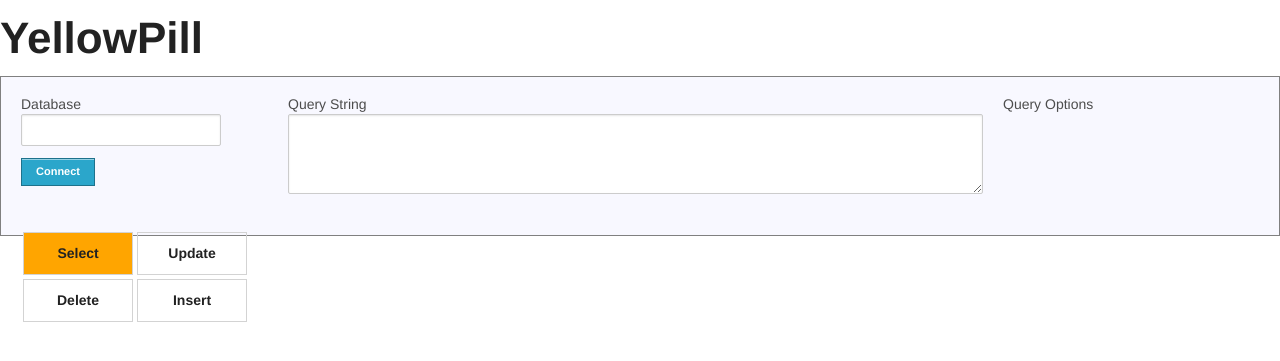
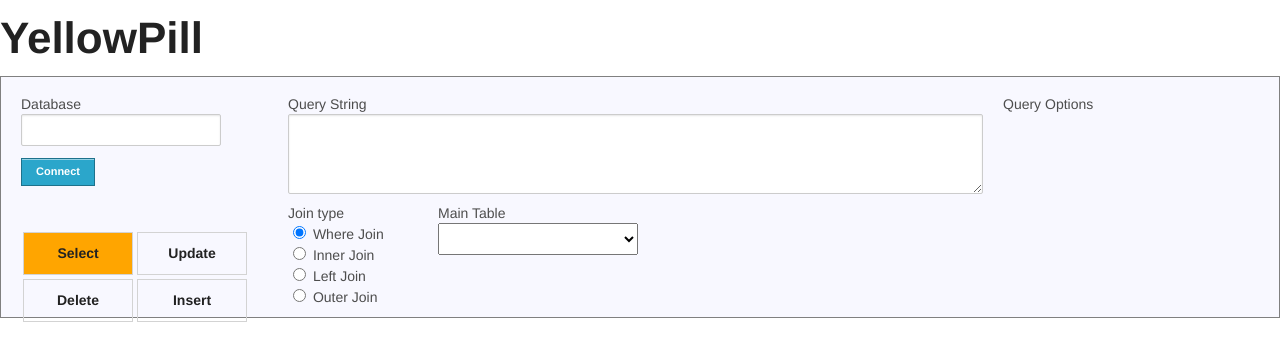
Before and after one commit to anchetaWern/yellowpill, a PHP site: page / in a window 1280 px wide. Shown: the top 361 px of the page. Run offline with PHP 8.4, Linux system fonts and the light colour scheme; lists and menus that the app fills with data are empty.

Commit message:
add markup for selecting joins type

```diff
--- a/css/style.css
+++ b/css/style.css
@@ -49,7 +49,7 @@
   padding: 20px;
   border: 1px solid grey;
   background-color: ghostwhite;
-  height: 160px;
+  height: 242px;
 }
 
 .hover_field, .hover_option{
@@ -113,7 +113,7 @@
     margin-left: 20px;
 }
 
-#where_modal h6{
+#where_modal label{
 	float: left;
 }
 
@@ -134,15 +134,31 @@
   height: 36px;
 }
 
-#table3 {
+#table3, #main_table {
   width: 411px;
   margin-bottom: 10px;
 }
 
-#table3 select {
+#table3 select, #main_table select {
    width: 200px;
 }
 
-#add_link {
+#add_link, #add_join {
   margin-top: 20px;
+  float: right;
 }
+
+.join_types label {
+    float: left;
+    margin-right: 10px;
+}
+
+.parent_table_container {
+    width: 200px;
+    float: left;
+}
+.join_types {
+    float: left;
+    width: 130px;
+    margin-right: 20px;
+}
--- a/index.php
+++ b/index.php
@@ -11,6 +11,7 @@ $databases = $db->query("
 <link rel="stylesheet" href="libs/foundation/stylesheets/foundation.css"/>
 <link rel="stylesheet" href="libs/noty/css/jquery.noty.css">
 <link rel="stylesheet" href="libs/noty/css/noty_theme_default.css"/>
+<link rel="stylesheet" href="css/font-awesome.css"/>
 
 <div id="container">
 	<h1>YellowPill</h1>
@@ -40,6 +41,35 @@ $databases = $db->query("
 			<label for="query_string">Query String</label>
 			<textarea id="query_string">
 			</textarea>
+
+			<div class="join_types">
+				<label>Join type</label>
+				<label for="where_join">
+					<input type="radio" name="join" id="where_join" checked/>
+					Where Join
+				</label>
+
+				<label for="inner_join">
+					<input type="radio" name="join" id="inner_join"/>
+					Inner Join
+				</label>
+
+				<label for="left_join">
+					<input type="radio" name="join" id="left_join"/>
+					Left Join
+				</label>
+
+				<label for="outer_join">
+					<input type="radio" name="join" id="outer_join"/>
+					Outer Join
+				</label>
+			</div>
+
+			<div class="parent_table_container">
+				<label>Main Table</label>
+				<select id="parent_table" class="parent_table"></select>
+			</div>
+
 		</div>
 		<label for="">Query Options</label>
 		<div class="query_options">
@@ -100,6 +130,26 @@ $databases = $db->query("
 
 		</div>
 		<input type="button" class="medium button" id="add_link" value="Link tables">
+	</div><!--/#link_modal-->
+
+	<div id="join_modal" class="reveal-modal medium">
+		<h4>Join Tables</h4>
+		<a class="close-reveal-modal">&#215;</a>
+		<div class="join_fields">
+			<div class="main_table" id="main_table">
+
+			</div>
+
+			<div class="left_table">
+
+			</div>
+
+			<div class="right_table">
+
+			</div>
+
+		</div>
+		<input type="button" class="medium button" id="add_join" value="Join tables">
 	</div><!--/#join_modal-->
 
 </div><!--/.container-->
```
Also changed, not shown: get_db.php (+7 -0 lines), js/main.js (+51 -36 lines), yp.php (+8 -0 lines).
